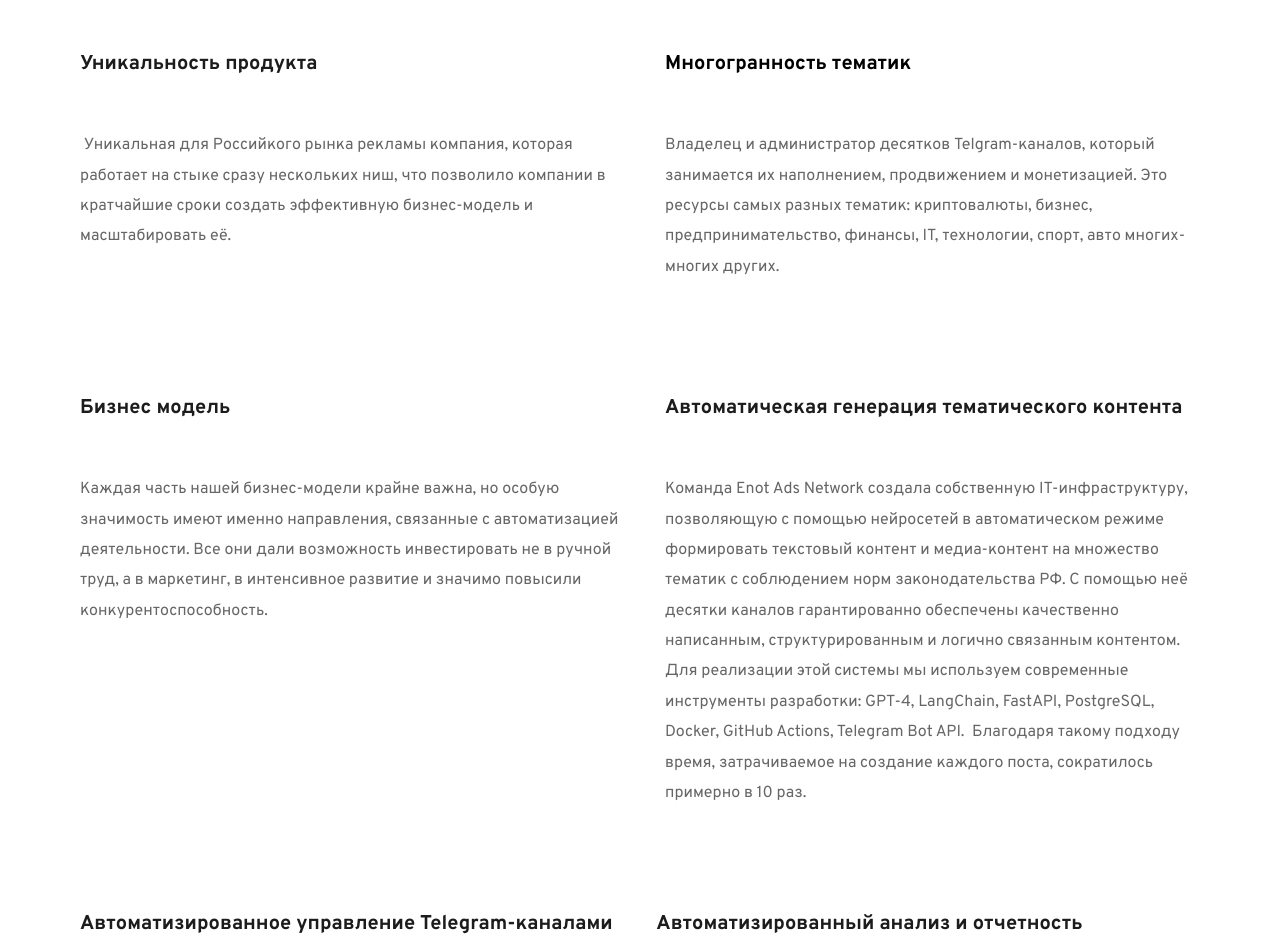
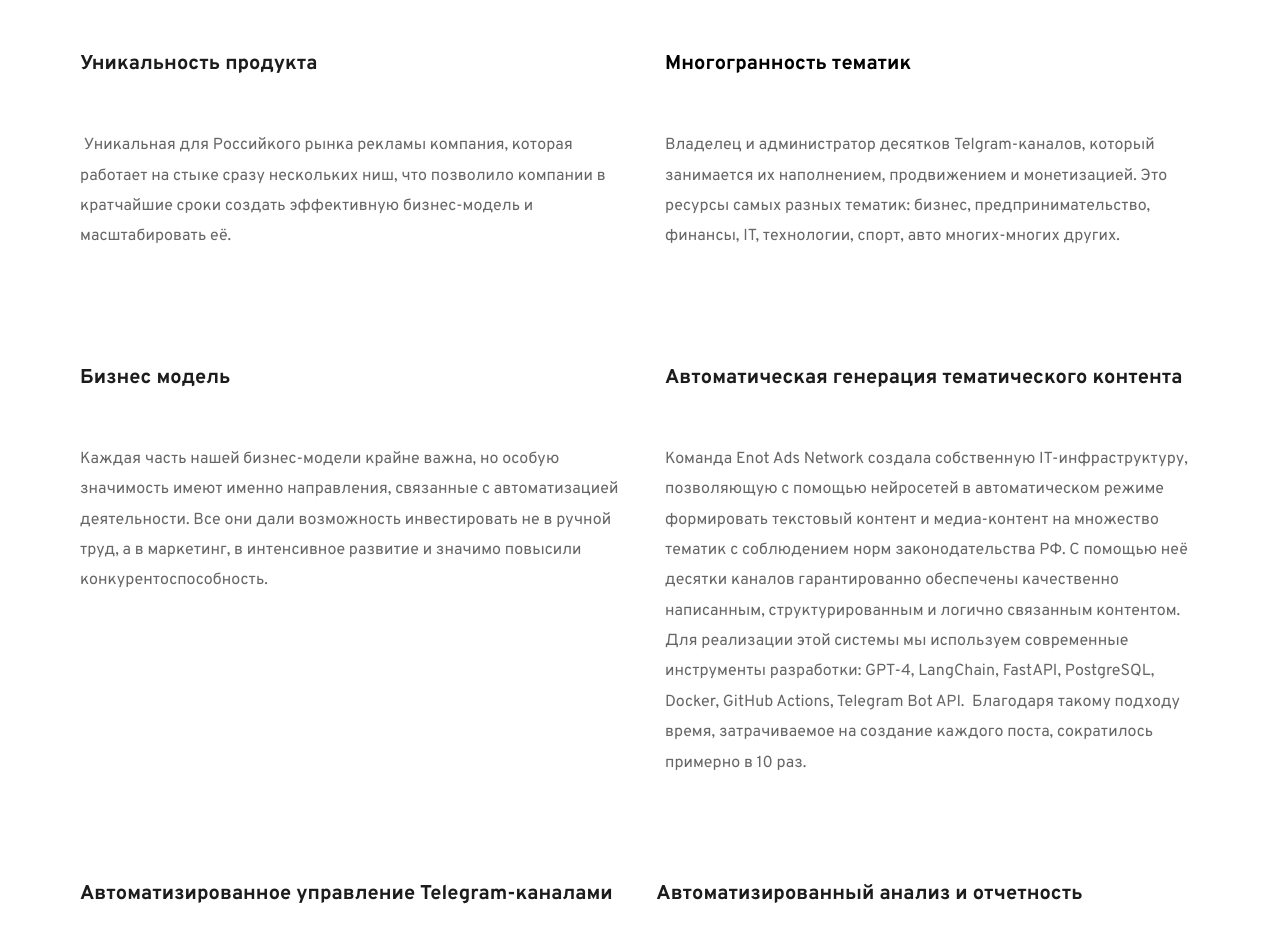
Before and after one commit to cbzcb/ea, a plain HTML site: page index.html in a window 1280 px wide. Shown: the part 2993-3928 px from the top of the page. Drawn offline with nearby package versions, Linux system fonts and the light colour scheme.

Commit message:
Update index.html

```diff
--- a/index.html
+++ b/index.html
@@ -584,7 +584,7 @@
                                                     <div class="brz-css-yofhq brz-wrapper">
                                                         <div class="brz-rich-text brz-rich-text__custom brz-css-cuyfy" data-custom-id="droaelbdnrtpyjgdbojtbnvemfpzkoprymaz">
                                                             <div>
-                                                                <p class="brz-css-cgrxm" data-uniq-id="shnfx" data-generated-css="brz-css-hgivl"><span class="brz-cp-color7">Владелец и администратор десятков Telgram-каналов, который занимается их наполнением, продвижением и монетизацией. Это ресурсы самых разных тематик: криптовалюты, бизнес, предпринимательство, финансы, IT, технологии, спорт, авто многих-многих других.</span></p>
+                                                                <p class="brz-css-cgrxm" data-uniq-id="shnfx" data-generated-css="brz-css-hgivl"><span class="brz-cp-color7">Владелец и администратор десятков Telgram-каналов, который занимается их наполнением, продвижением и монетизацией. Это ресурсы самых разных тематик: бизнес, предпринимательство, финансы, IT, технологии, спорт, авто многих-многих других.</span></p>
                                                             </div>
                                                         </div>
                                                     </div>
@@ -676,7 +676,7 @@
                                                             <div>
                                                                 <p class="brz-css-wodad" data-generated-css="brz-css-ijjhe" data-uniq-id="wvgel"><span class="brz-cp-color7">С целью доказательного отнесения затрат клиентов на рекламу платформа Enot Ads
 Network позволяет формировать фото/видео-фактуры размещения рекламы в telegram-каналах без участия человеческого ресурса, что понижает
-вероятность ошибок при фиксации.Для реализации данной автоматизации были использованы следующие инструменты:Pandas, PostgreSQL, Pillow и OpenCV, Jinja2 + WeasyPrin, Celery и Redis,SMTP и Telegram Bot API. Это снизило вероятность ошибок, повысило надежность бизнес-модели и удовлетворенность клиентов.</span></p>
+вероятность ошибок при фиксации.Для реализации данной автоматизации были использованы следующие инструменты: Pandas, PostgreSQL, Pillow и OpenCV, Jinja2 + WeasyPrin, Celery и Redis,SMTP и Telegram Bot API. Это снизило вероятность ошибок, повысило надежность бизнес-модели и удовлетворенность клиентов.</span></p>
                                                             </div>
                                                         </div>
                                                     </div>
```
